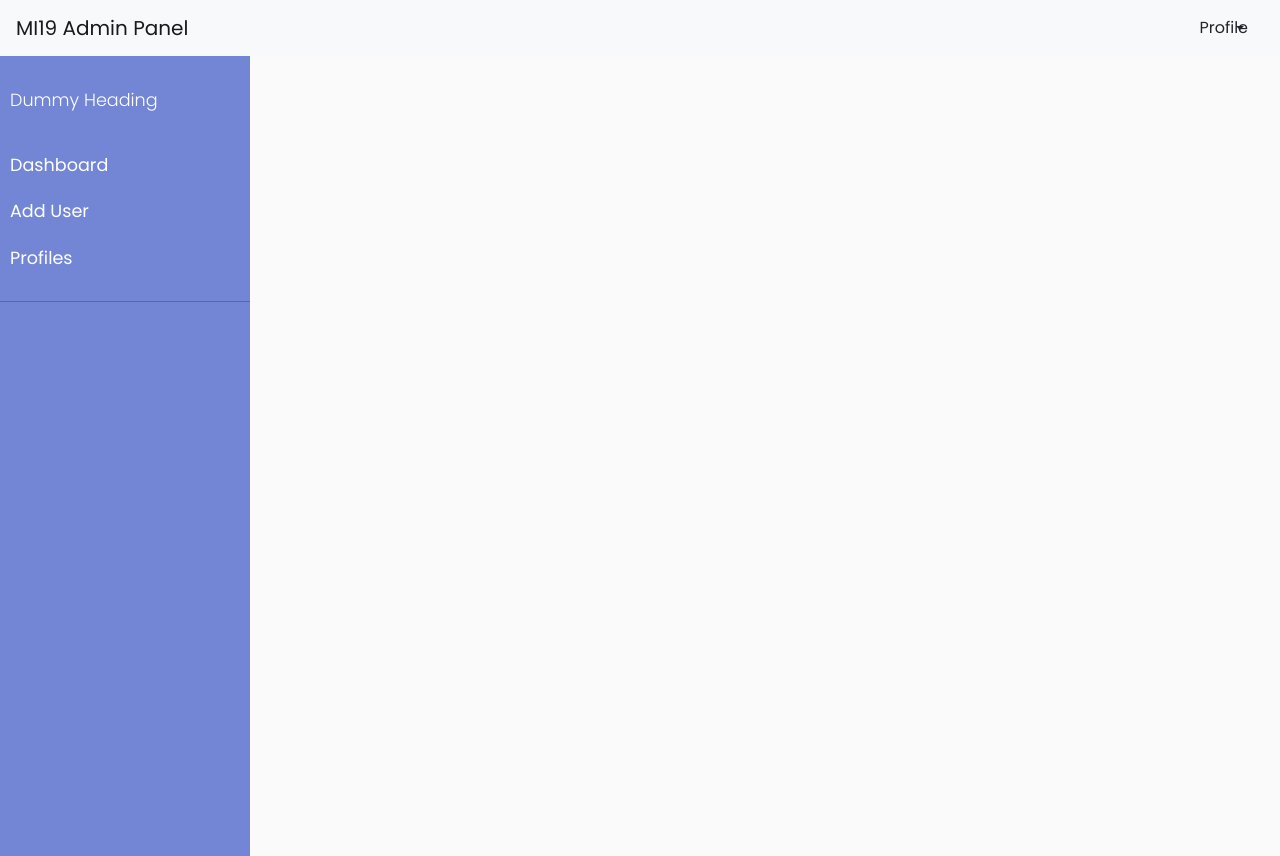
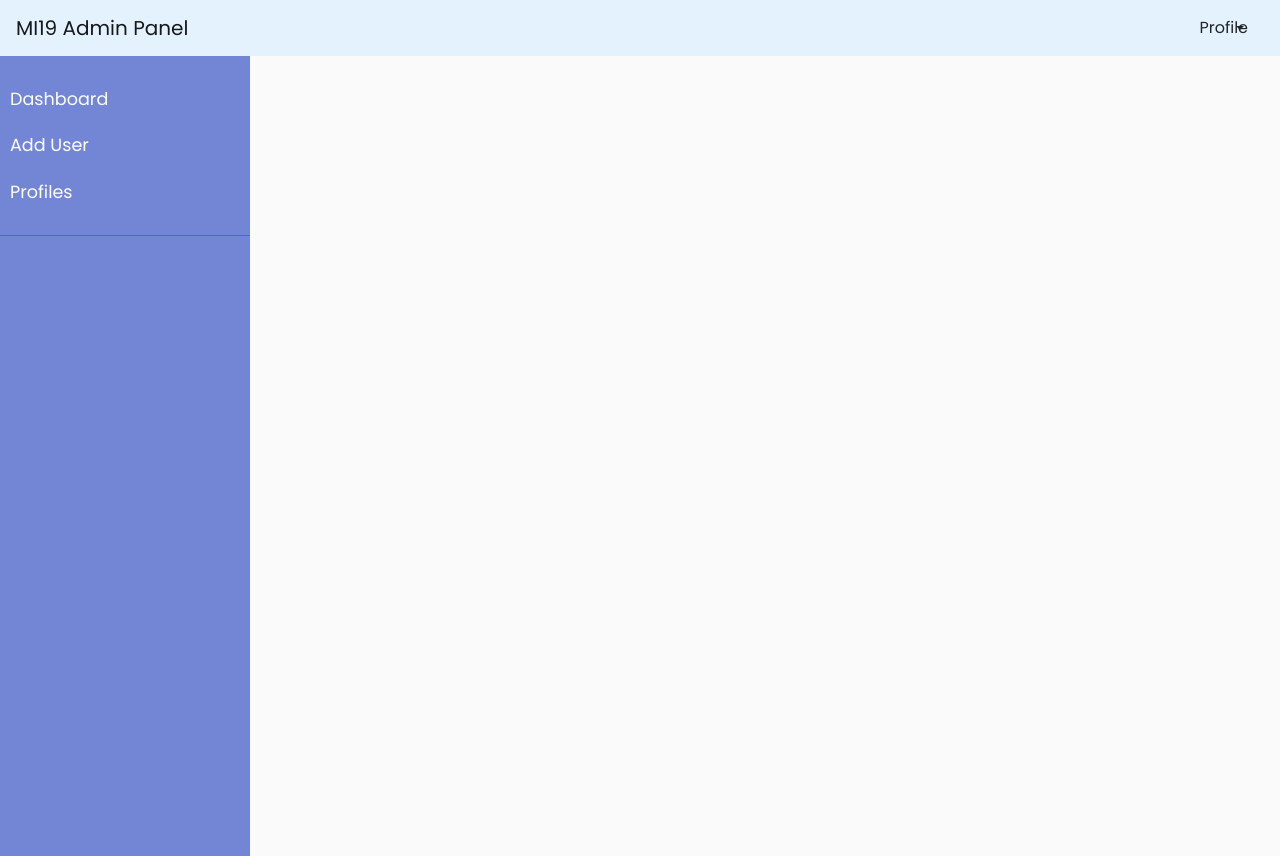
Before and after one commit to kaushik27mishra/covid19nitrr_web, a React (Create React App) app: page /#/app/dashboard in a window 1280 px wide. Built offline with nearby package versions, Linux system fonts and the light colour scheme; sample sign-in values are in the browser's storage.

Commit message:
sidebar routes

```diff
--- a/src/Components/Dashboard/Dashboard.js
+++ b/src/Components/Dashboard/Dashboard.js
@@ -1,5 +1,4 @@
 import React from 'react'
-import 'bootstrap/dist/css/bootstrap.min.css';
 function Dashboard() {
     return (
         <div>
--- a/src/Components/Header/Header.js
+++ b/src/Components/Header/Header.js
@@ -1,12 +1,13 @@
 import React from 'react'
 import { useUserDispatch, signOut } from "../../Context/UserContext";
+// import './style.css'
 
 function Header(props) {
   var userDispatch = useUserDispatch();
 
   return (
     <div>
-        <nav id="navbar-example2" class="navbar navbar-light bg-light">
+        <nav id="navbar-example2" class="navbar navbar-light" style={{backgroundColor: "#e3f2fd"}}>
             <a class="navbar-brand" href="#">MI19 Admin Panel</a>
             <ul class="nav nav-pills">
               <li class="nav-item dropdown">
--- a/src/Components/Sidebar/Sidebar.js
+++ b/src/Components/Sidebar/Sidebar.js
@@ -2,6 +2,8 @@ import React from 'react';
 import 'bootstrap/dist/css/bootstrap.min.css';
 import './styles.css';
 import { FontAwesomeIcon } from '@fortawesome/react-fontawesome'
+import { Link } from 'react-router-dom';
+
 export default function Sidebar() {
 
   return (
@@ -9,16 +11,16 @@ export default function Sidebar() {
     <nav id="sidebar">
 
         <ul className="list-unstyled components">
-            <p>Dummy Heading</p>
+            {/* <p>Dummy Heading</p> */}
             <li>
             <FontAwesomeIcon icon="home"/>
-            <a href="#">Dashboard</a>
+            <Link to='/app/dashboard'>Dashboard</Link>
             </li>
             <li>
-                <a href="#">Add User</a>
+                <Link to='/app/register'>Add User</Link>
             </li>
             <li>
-            <a href="#">Profiles</a>
+            <Link to='/app/profiles'>Profiles</Link>
             </li>
         </ul>
 
--- a/src/Pages/Login.js
+++ b/src/Pages/Login.js
@@ -5,8 +5,8 @@ function Login(props) {
     var userDispatch = useUserDispatch();
     var [isLoading, setIsLoading] = useState(false);
     var [error, setError] = useState(null);
-    var [activeTabId, setActiveTabId] = useState(0);
-    var [nameValue, setNameValue] = useState("");
+    // var [activeTabId, setActiveTabId] = useState(0);
+    // var [nameValue, setNameValue] = useState("");
     var [loginValue, setLoginValue] = useState("");
     var [passwordValue, setPasswordValue] = useState("");
     return (
```
Also changed, not shown: src/Components/Header/style.css (added), 1 other file (tests, documents, lock files or other folders).
